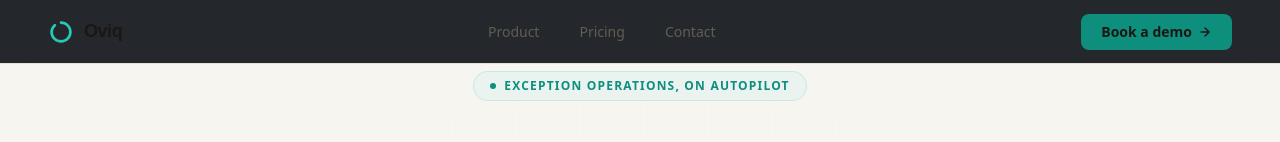
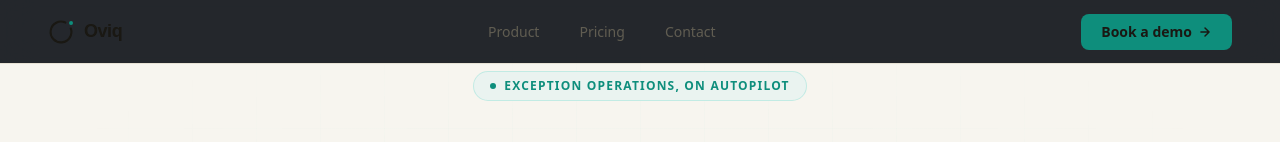
Before and after one commit to jjinaustin/oviq, a Next.js app in the folder frontend/: page / in a window 1280 px wide. Shown: the top 142 px of the page. Built offline with nearby package versions, Linux system fonts and the light colour scheme; no server answers.

Commit message:
Fix OviqWordmark export

```diff
--- a/frontend/src/components/ui/OviqMark.tsx
+++ b/frontend/src/components/ui/OviqMark.tsx
@@ -1,29 +1,18 @@
-interface OviqMarkProps {
-  size?: number
-  color?: string
-  className?: string
-}
+interface OviqMarkProps { size?: number; className?: string }
 
-export function OviqMark({ size = 32, color = '#27C9B6', className }: OviqMarkProps) {
+export function OviqMark({ size = 26, className = '' }: OviqMarkProps) {
   return (
-    <svg
-      width={size}
-      height={size}
-      viewBox="-8 -8 116 116"
-      fill="none"
-      xmlns="http://www.w3.org/2000/svg"
-      className={className}
-    >
-      <path
-        d="M 50 8 A 42 42 0 0 1 92 50 A 42 42 0 0 1 50 92 A 42 42 0 0 1 8 50 A 42 42 0 0 1 22.5 19.5"
-        stroke={color}
-        strokeWidth="12"
-        strokeLinecap="round"
-        fill="none"
-      />
-      <circle cx="17.5" cy="26"   r="4.8" fill={color} opacity="0.55" />
-      <circle cx="13.5" cy="33.5" r="3.2" fill={color} opacity="0.30" />
-      <circle cx="11"   cy="41.5" r="1.9" fill={color} opacity="0.13" />
+    <svg className={`glyph ${className}`} width={size} height={size} viewBox="0 0 100 100" fill="none">
+      <path d="M87.6 36.3 A40 40 0 1 1 66.9 13.7" strokeWidth="8" strokeLinecap="round" />
+      <circle cx="88.6" cy="15.2" r="7.6" />
     </svg>
   )
 }
+
+export function OviqWordmark({ size = 21, dark = false }: { size?: number; dark?: boolean }) {
+  return (
+    <span className={`wm ${dark ? 'on-dark' : ''}`} style={{ fontSize: size }}>
+      ov<span className="i">ı<b></b></span>q
+    </span>
+  )
+}
```
